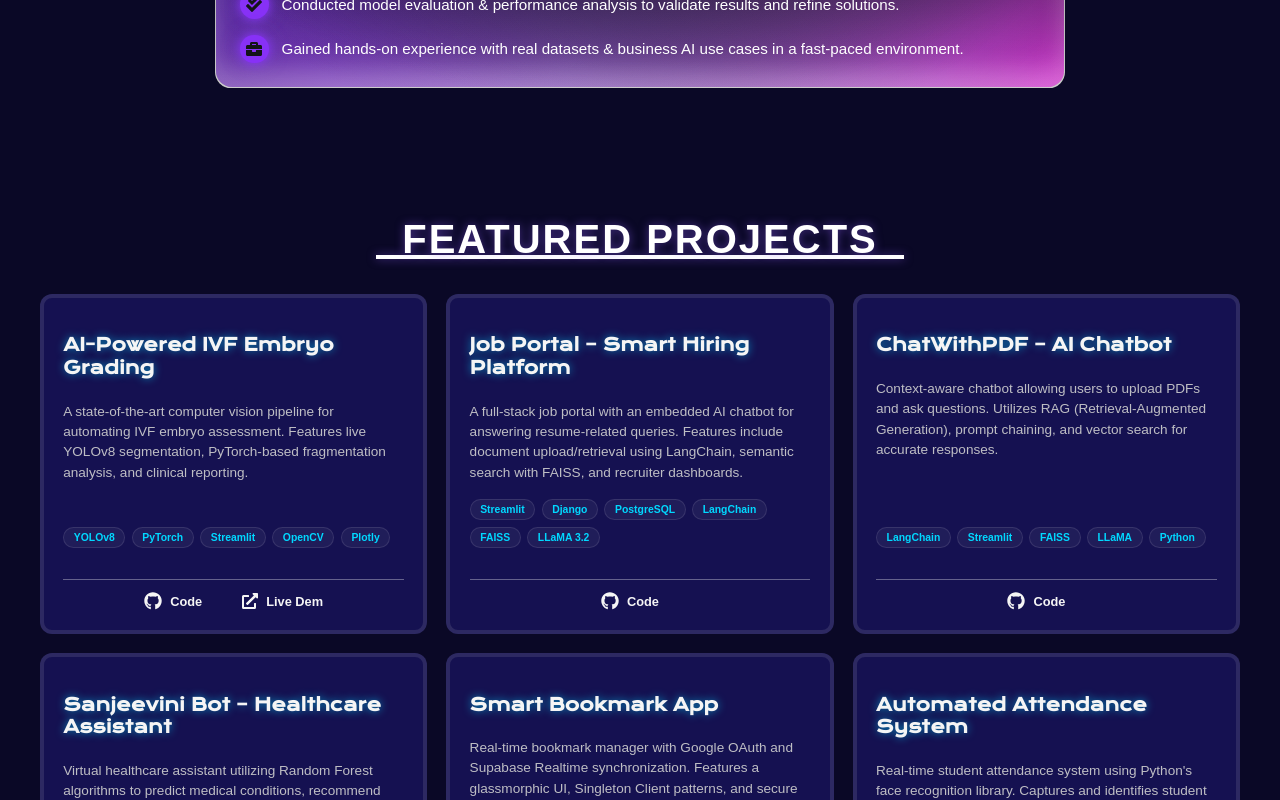
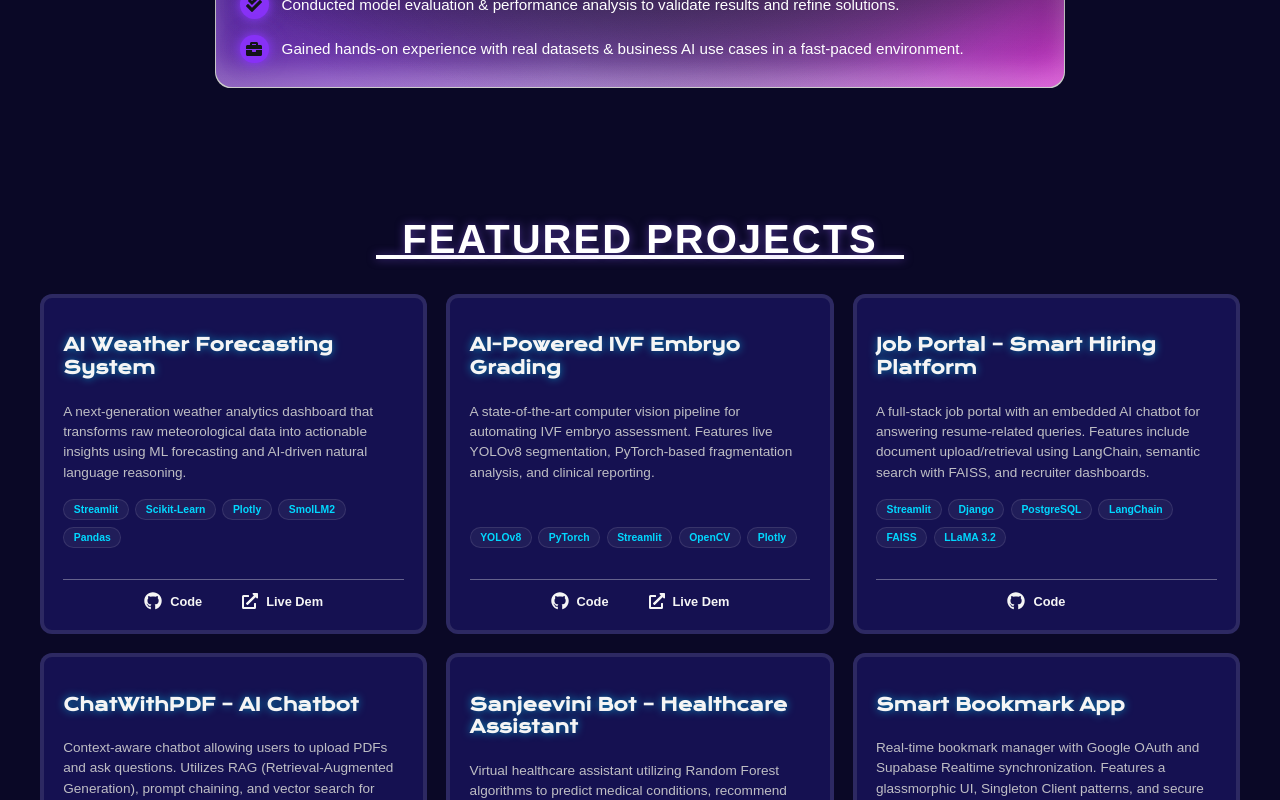
Before and after one commit to azzu-sheikh/MyPortfolio, a React (Vite) app: page / in a window 1280 px wide. Shown: the part 2000-2800 px from the top of the page. Built offline with nearby package versions, Linux system fonts and the light colour scheme; no server answers.

Commit message:
Update Projects.jsx

```diff
--- a/src/components/Projects.jsx
+++ b/src/components/Projects.jsx
@@ -5,6 +5,13 @@ import styles from './Projects.module.css';
 
 export default function Projects() {
   const projects = [
+    {
+    title: "AI Weather Forecasting System",
+    description: "A next-generation weather analytics dashboard that transforms raw meteorological data into actionable insights using ML forecasting and AI-driven natural language reasoning.",
+    tech: ["Streamlit", "Scikit-Learn", "Plotly", "SmolLM2", "Pandas"],
+    link: "https://github.com/azzu-sheikh/weather-forecasting", // Update with the specific repository link if different
+    demo: "https://ai-weather-forecasting.streamlit.app/"
+  },
     {
       title: "AI-Powered IVF Embryo Grading",
       description: "A state-of-the-art computer vision pipeline for automating IVF embryo assessment. Features live YOLOv8 segmentation, PyTorch-based fragmentation analysis, and clinical reporting.",
```
